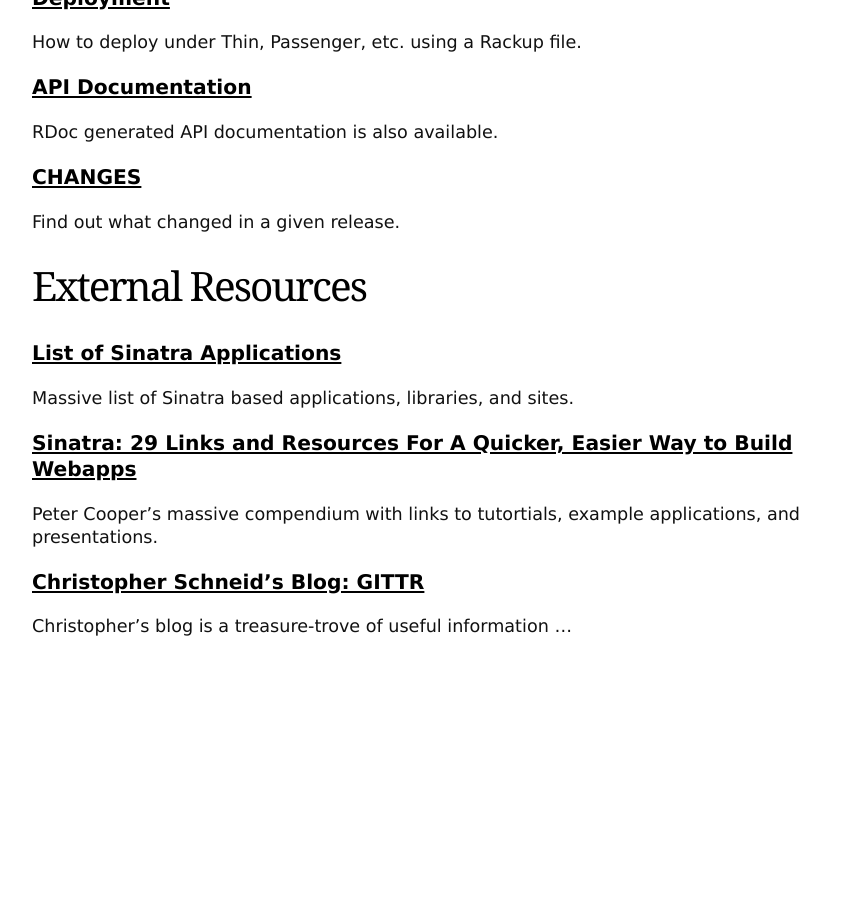
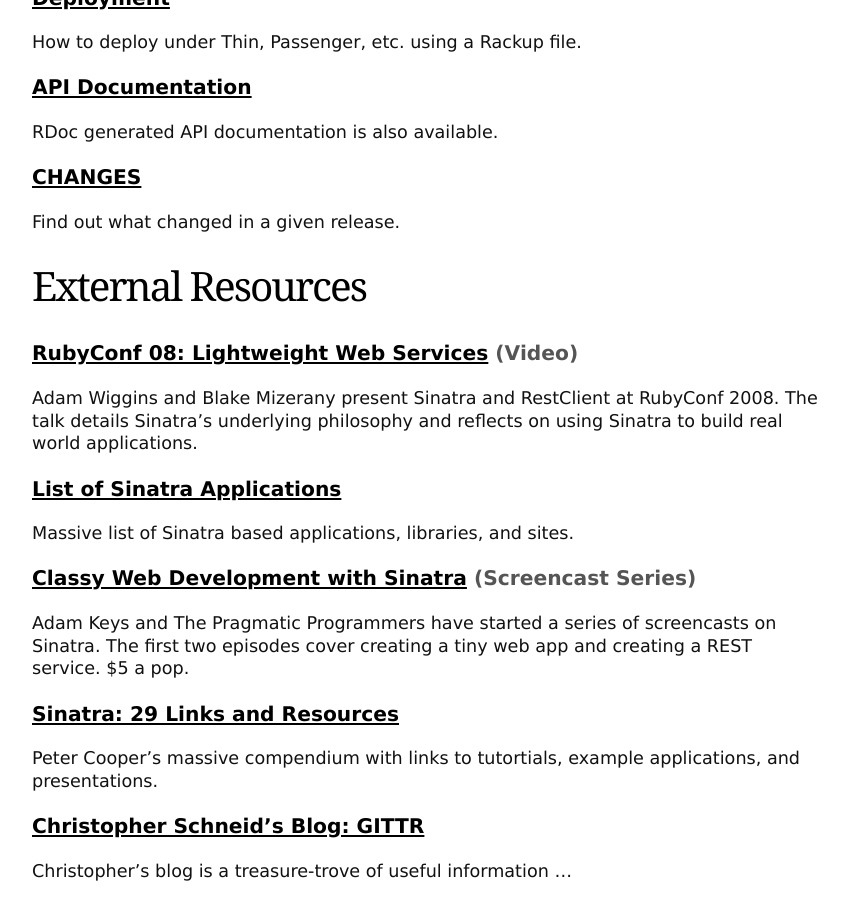
Before and after one commit to sinatra/sinatra.github.com, a Jekyll site: the page built from documentation.markdown, in a window 1280 px wide and 900 px high, scrolled down 871 px. Shown: the whole window, without its empty margins (8-856 px from the left). Built offline with Jekyll 4.4.1, drawn with Linux system fonts in a browser that asks for light colours; before the commit the page ends 1527 px from its top, so only the background shows below that.

Commit message:
Link to the adam/blake RubyConf talk and Prag screencasts

```diff
--- a/documentation.markdown
+++ b/documentation.markdown
@@ -50,11 +50,23 @@
 External Resources
 ==================
 
+### [RubyConf 08: Lightweight Web Services](http://rubyconf2008.confreaks.com/lightweight-web-services.html) (Video)
+
+Adam Wiggins and Blake Mizerany present Sinatra and RestClient
+at RubyConf 2008. The talk details Sinatra's underlying philosophy and
+reflects on using Sinatra to build real world applications.
+
 ### [List of Sinatra Applications](http://gist.github.com/22172)
 
 Massive list of Sinatra based applications, libraries, and sites.
 
-### [Sinatra: 29 Links and Resources For A Quicker, Easier Way to Build Webapps](http://www.rubyinside.com/sinatra-29-links-and-resources-for-a-quicker-easier-way-to-build-webapps-1371.html)
+### [Classy Web Development with Sinatra](http://www.pragprog.com/screencasts/v-aksinatra/classy-web-development-with-sinatra) (Screencast Series)
+
+Adam Keys and The Pragmatic Programmers have started a series of screencasts
+on Sinatra. The first two episodes cover creating a tiny web app and creating
+a REST service. $5 a pop.
+
+### [Sinatra: 29 Links and Resources](http://www.rubyinside.com/sinatra-29-links-and-resources-for-a-quicker-easier-way-to-build-webapps-1371.html)
 
 Peter Cooper's massive compendium with links to tutortials, example
 applications, and presentations.
```
